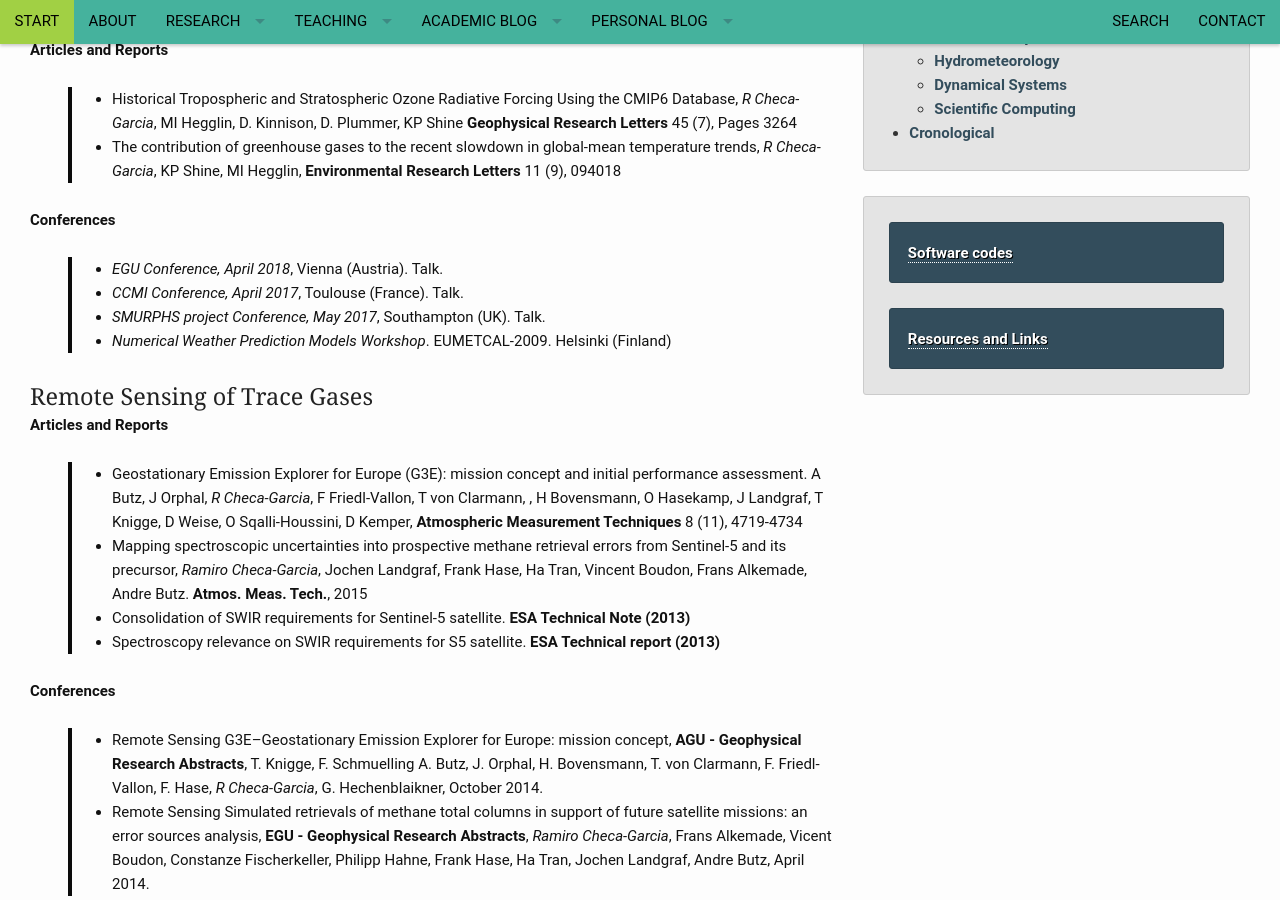
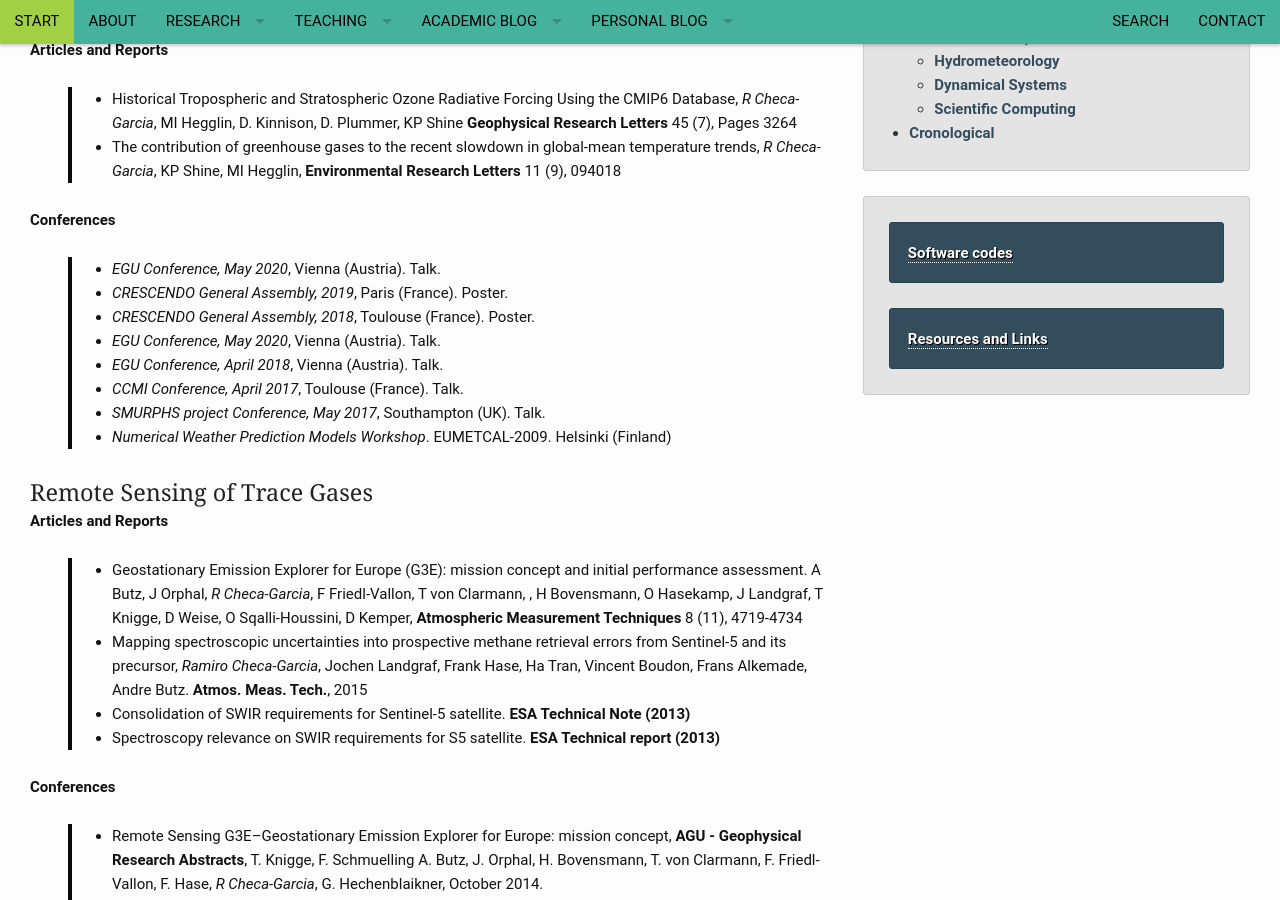
Before and after one commit to RCHG/rchg.github.io, a Jekyll site: the page built from pages/publications.md, in a window 1280 px wide and 900 px high, scrolled down 398 px. Built offline with Jekyll 4.4.1, drawn with Linux system fonts in a browser that asks for light colours; nearby versions of some CDN libraries; comment, search, counter and statistics services are not loaded.

Commit message:
Update publications.md

```diff
--- a/pages/publications.md
+++ b/pages/publications.md
@@ -39,6 +39,10 @@ breadcrumb: true
 
 **Conferences**
 
+- *EGU Conference, May 2020*, Vienna (Austria). Talk.
+- *CRESCENDO General Assembly, 2019*, Paris (France). Poster.
+- *CRESCENDO General Assembly, 2018*, Toulouse (France). Poster.
+- *EGU Conference, May 2020*, Vienna (Austria). Talk.
 - *EGU Conference, April 2018*, Vienna (Austria). Talk.
 - *CCMI Conference, April 2017*, Toulouse (France). Talk.
 - *SMURPHS project Conference, May 2017*, Southampton (UK). Talk.
```
